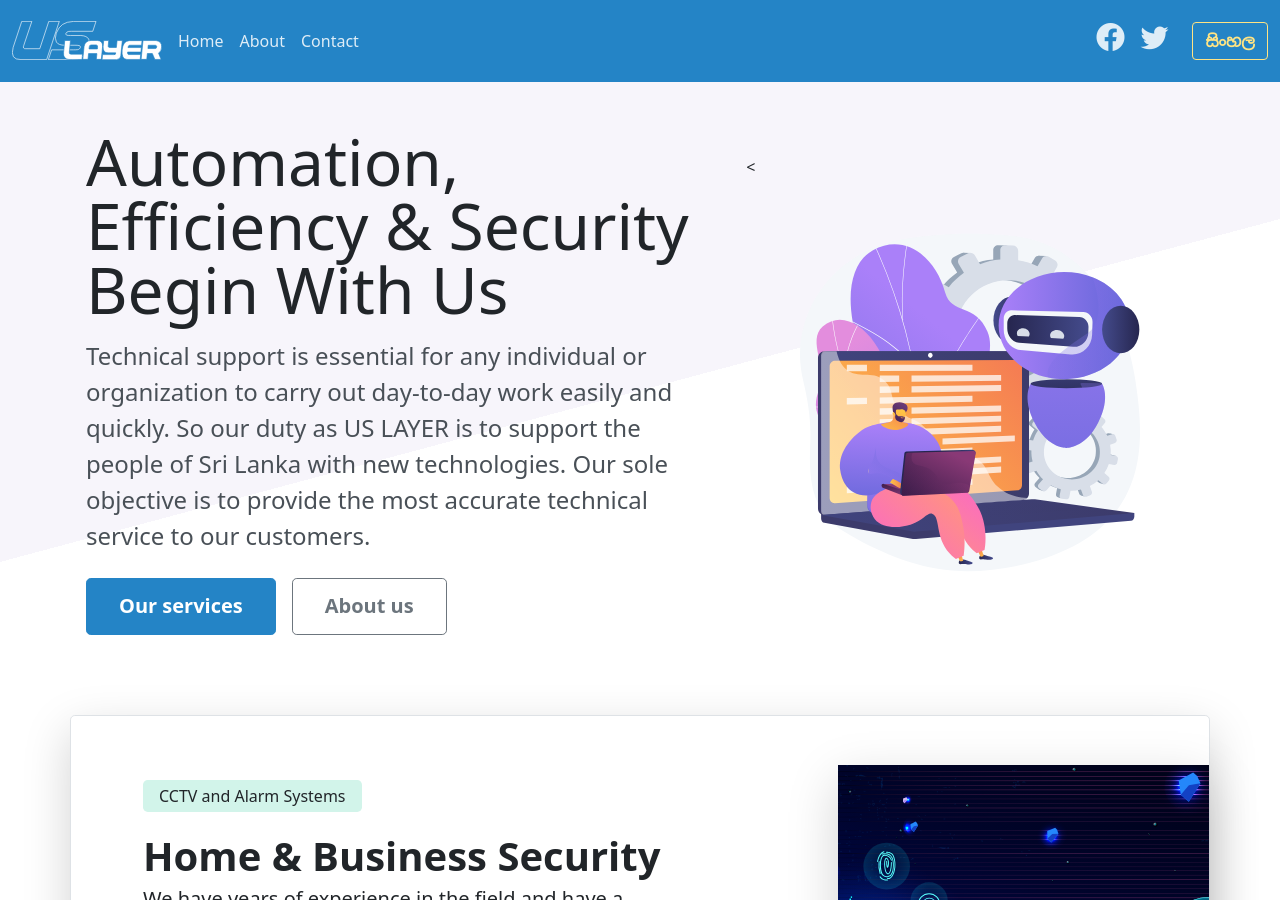
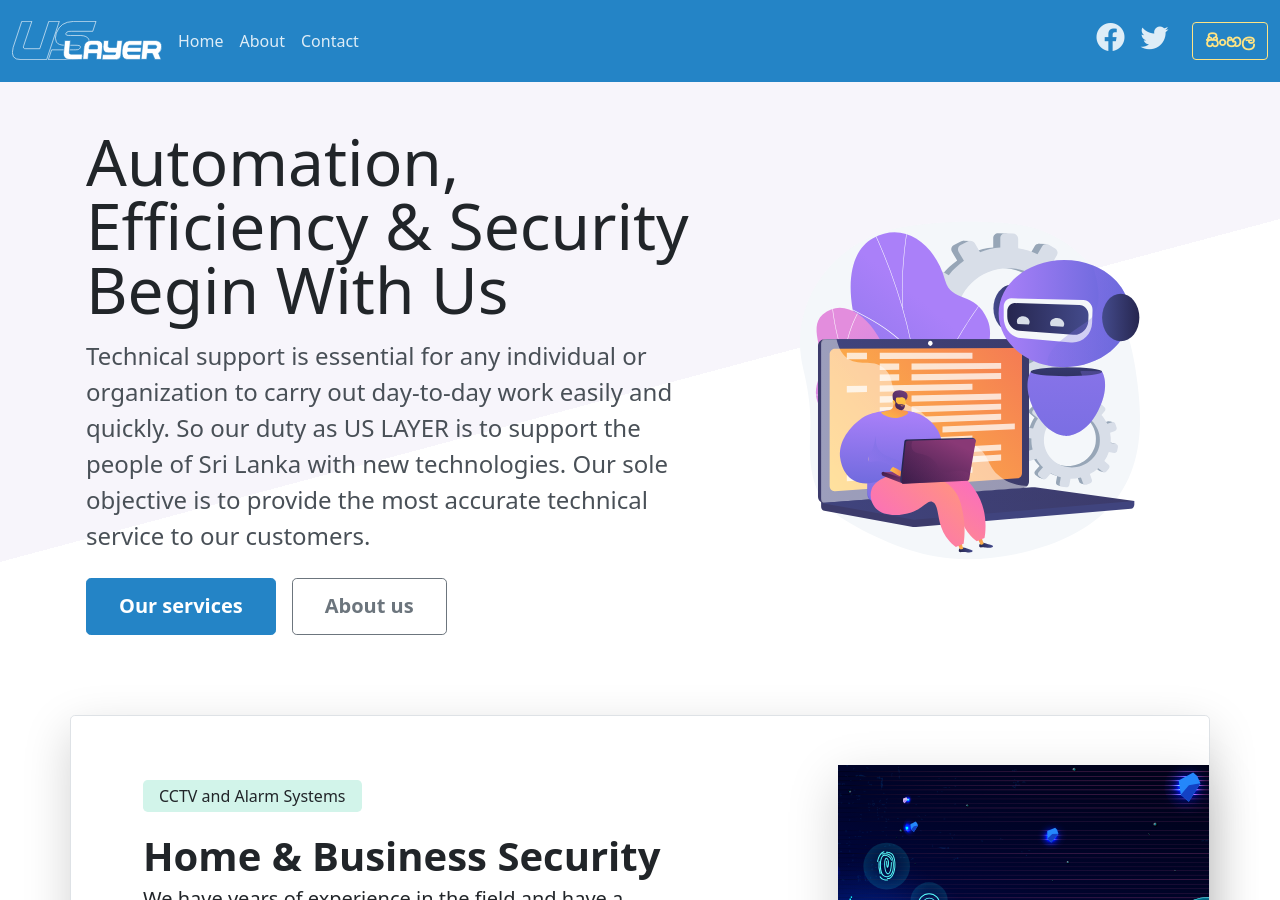
Before and after one commit to uslayer/uslayer.github.io, a Jekyll site: the page built from index.html, in a window 1280 px wide and 900 px high. Built offline with Jekyll 4.4.1, drawn with Linux system fonts in a browser that asks for light colours; the list of posts is cut into pages by our own code.

Commit message:
Update index.html

```diff
--- a/index.html
+++ b/index.html
@@ -12,7 +12,7 @@
   <div class="container px-4 px-md-3">
     <div class="row align-items-lg-center">
       <div class="col-8 mx-auto col-md-4 order-md-2 col-lg-5">
-        <<img src="/assets/images/header.svg" alt="Sri Lankan IT Company">
+        <img src="/assets/images/header.svg" alt="Sri Lankan IT Company">
       </div>
       <div class="col-md-8 order-md-1 col-lg-7 text-center text-md-start">
         <h1 class="mb-3">Automation, Efficiency & Security Begin With Us</h1>
```
